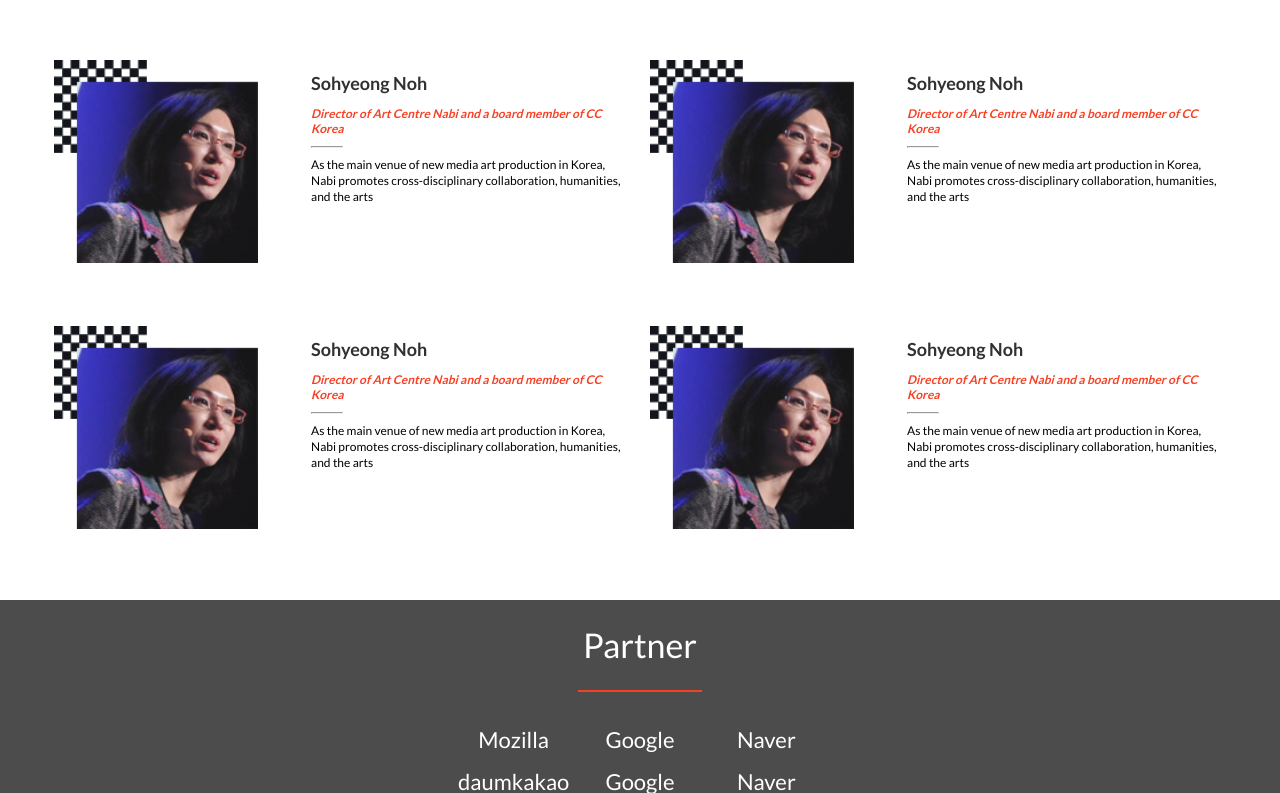
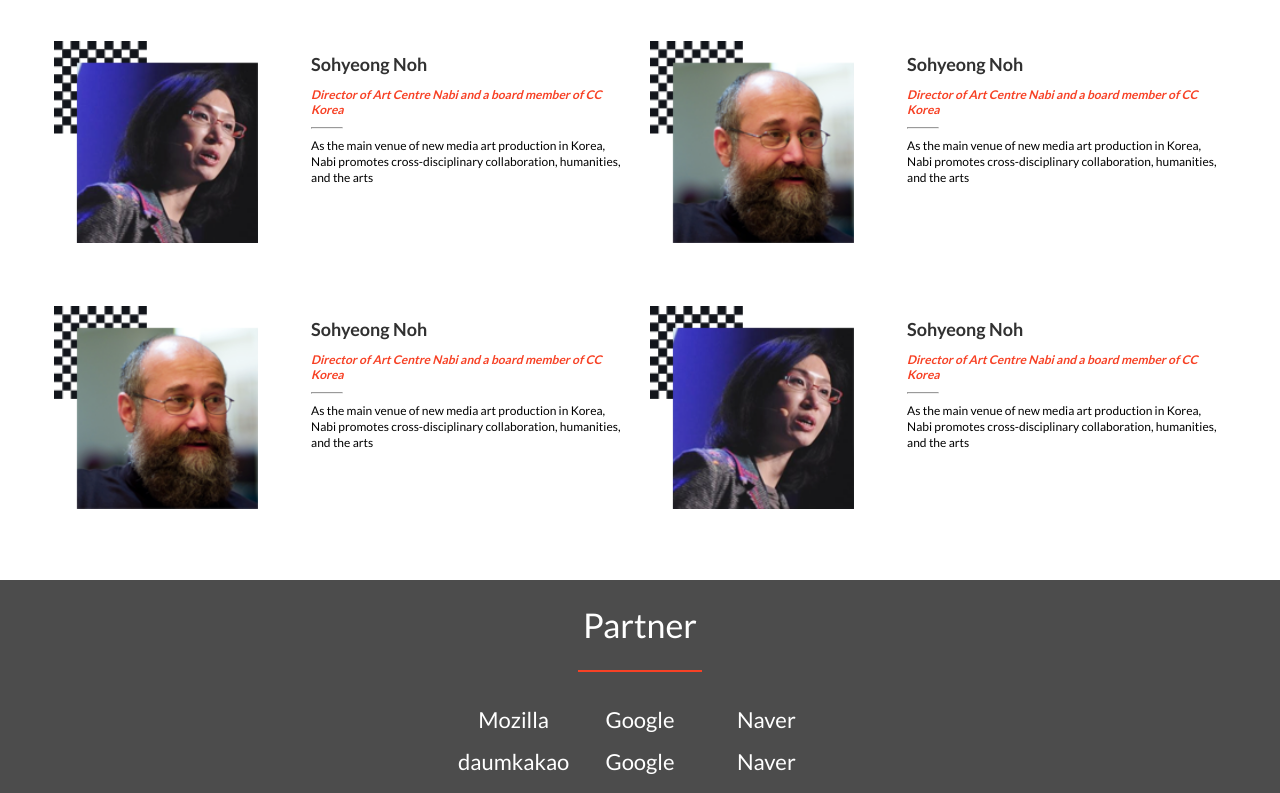
Before and after one commit to Luchy-B/Capstone-Project-1, a website: page index.html in a window 1280 px wide. Shown: the part 1969-2762 px from the top of the page. Drawn offline with Linux system fonts and the light colour scheme.

Commit message:
Add README file, Update linters error

```diff
--- a/JS/scripts.js
+++ b/JS/scripts.js
@@ -29,7 +29,7 @@ const speakers = [
   {
     topic: 'Featured Speakers',
     name: 'Sohyeong Noh',
-    image: 'images/speaker_03.png',
+    image: 'images/speaker_01.png',
     roles: 'Director of Art Centre Nabi and a board member of CC Korea',
     achievements: 'As the main venue of new media art production in Korea, Nabi promotes cross-disciplinary collaboration, humanities, and the arts',
 
@@ -37,7 +37,7 @@ const speakers = [
   {
     topic: 'Featured Speakers',
     name: 'Sohyeong Noh',
-    image: 'images/speaker_03.png',
+    image: 'images/speaker_01.png',
     roles: 'Director of Art Centre Nabi and a board member of CC Korea',
     achievements: 'As the main venue of new media art production in Korea, Nabi promotes cross-disciplinary collaboration, humanities, and the arts',
 
--- a/index.html
+++ b/index.html
@@ -33,6 +33,7 @@
                 <li><a href="#join">Join</a></li>
                 <li><a href="#speakerContent">Speakers</a></li>
                 <li><a href="#footerLogo">Partners</a></li>
+                <li class="classes"><a href="#footerLogo">Classes</a></li>
             </ul>
         </div>
     </div>
```
Also changed, not shown: README.md.
